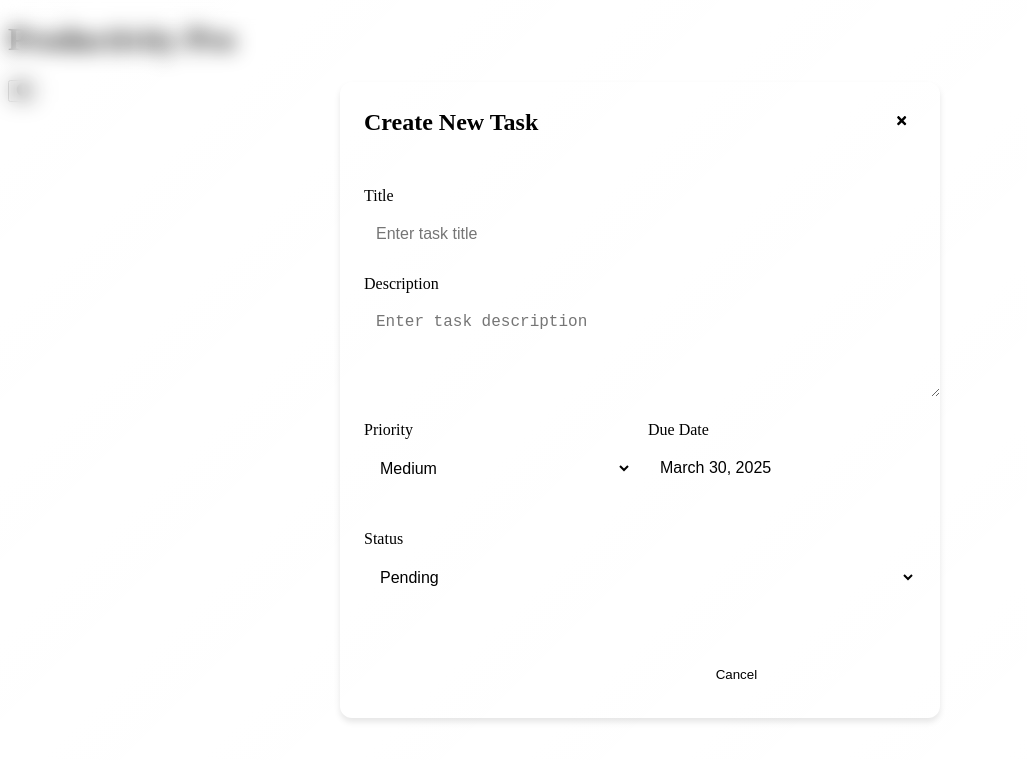
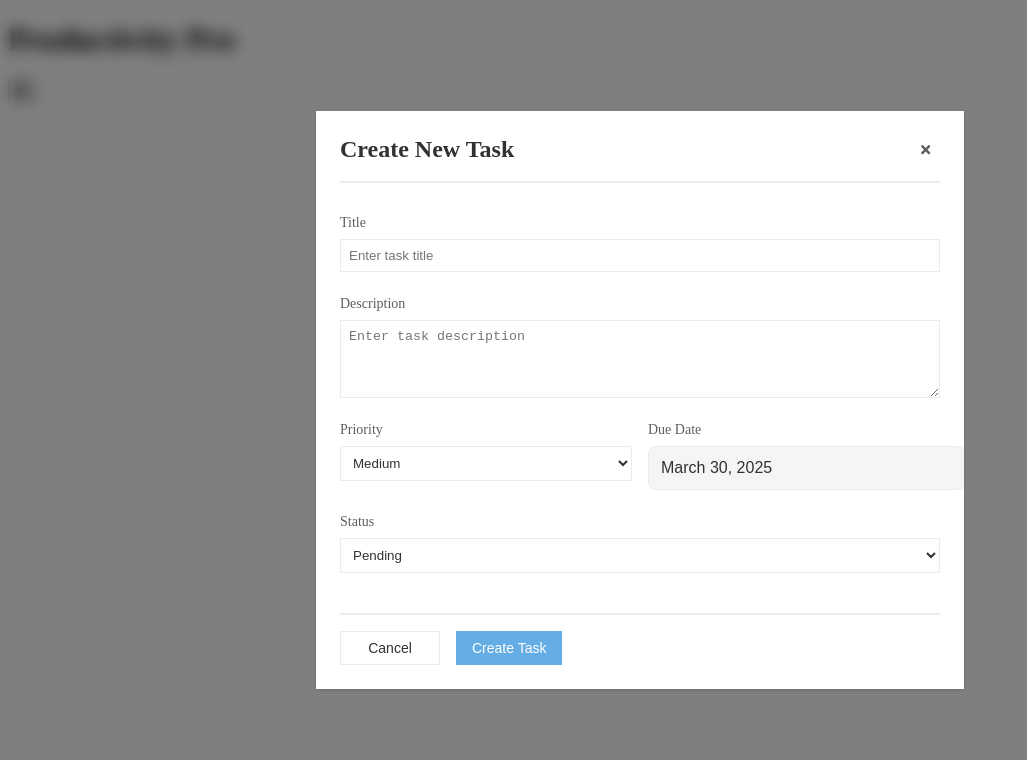
Before and after one commit to Sonakmg/to-do-frontend, a React (Create React App) app: page /new in a window 1280 px wide. Shown: the top 760 px of the page, without its empty margins (0-1027 px from the left). Built offline with nearby package versions, Linux system fonts and the light colour scheme; no server answers.

Commit message:
added some ui-ux more enhanced

```diff
--- a/src/styles/main.css
+++ b/src/styles/main.css
@@ -1,6 +1,35 @@
 /* Add this at the top of your CSS file */
 :root:not([data-hydrated="true"]) * {
   visibility: hidden;
+}
+
+/* Root Variables */
+:root {
+  /* Light Theme Colors */
+  --bg-primary: #ffffff;
+  --bg-secondary: #f5f5f5;
+  --bg-secondary-hover: #e8e8e8;
+  --text-primary: #323130;
+  --text-secondary: #605e5c;
+  --border-color: #edebe9;
+  --primary-color: #0078d4;
+  --primary-color-light: #2b88d9;
+  --primary-color-dark: #106ebe;
+  --success-color: #107c10;
+  --warning-color: #797673;
+  --error-color: #a4262c;
+  --shadow-color: rgba(0, 0, 0, 0.1);
+
+  /* Dark Theme Colors */
+  --bg-primary-dark: #1b1b1b;
+  --bg-secondary-dark: #2d2d2d;
+  --bg-secondary-dark-hover: #3d3d3d;
+  --text-primary-dark: #ffffff;
+  --text-secondary-dark: #c8c8c8;
+  --border-color-dark: #3d3d3d;
+  --primary-color-dark: #2b88d9;
+  --primary-color-dark-light: #3b8ee6;
+  --shadow-color-dark: rgba(0, 0, 0, 0.3);
 }
 
 /* Filter Bar Styles */
@@ -8,7 +37,7 @@
     display: flex;
     gap: 1rem;
     padding: 1rem;
-    background-color: var(--bg-secondary);
+    background-color: var(--bg-primary);
     border-radius: 0.5rem;
     margin-bottom: 1.5rem;
     flex-wrap: wrap;
@@ -86,25 +115,25 @@
   /* Status Badge Styles */
   .status-badge {
     padding: 0.25rem 0.5rem;
-    border-radius: 12px;
+    border-radius: 0;
     font-size: 0.75rem;
-    font-weight: 600;
-    text-transform: uppercase;
+    font-weight: 500;
+    text-transform: none;
   }
 
   .status-badge.todo {
-    background-color: #e9ecef;
-    color: #495057;
+    background-color: var(--bg-secondary);
+    color: var(--text-secondary);
   }
 
   .status-badge.in-progress {
-    background-color: #fff3bf;
-    color: #674d00;
+    background-color: #e1dfdd;
+    color: var(--text-secondary);
   }
 
   .status-badge.completed {
-    background-color: #d3f9d8;
-    color: #2b8a3e;
+    background-color: #e1dfdd;
+    color: var(--text-secondary);
   }
 
   /* Loading Spinner Styles */
@@ -130,16 +159,18 @@
 
   /* styles/main.css */
 .todo-card {
-    border-radius: 8px;
-    padding: 1.2rem;
-    margin-bottom: 1.5rem;
-    box-shadow: 0 2px 8px rgba(0, 0, 0, 0.1);
-    transition: transform 0.2s ease, box-shadow 0.2s ease;
+    background-color: var(--bg-primary);
+    border-radius: 0;
+    padding: 1rem;
+    margin-bottom: 0.5rem;
+    border: 1px solid var(--border-color);
+    transition: all 0.2s ease;
   }
 
   .todo-card:hover {
-    transform: translateY(-2px);
-    box-shadow: 0 4px 12px rgba(0, 0, 0, 0.15);
+    background-color: var(--bg-secondary);
+    transform: none;
+    box-shadow: none;
   }
 
   .todo-card.light {
@@ -148,27 +179,28 @@
   }
 
   .todo-card.dark {
-    background-color: #2d3748;
-    border: 1px solid #4a5568;
+    background-color: var(--bg-primary-dark);
+    border-color: var(--border-color-dark);
   }
 
   .todo-header {
     display: flex;
     justify-content: space-between;
     align-items: center;
-    margin-bottom: 0.8rem;
+    margin-bottom: 0.5rem;
   }
 
   .todo-title {
     margin: 0;
-    font-size: 1.1rem;
+    font-size: 1rem;
     color: var(--text-primary);
+    font-weight: 500;
   }
 
   .todo-description {
-    margin: 0.8rem 0;
+    margin: 0.5rem 0;
     color: var(--text-secondary);
-    font-size: 0.95rem;
+    font-size: 0.875rem;
     line-height: 1.5;
   }
 
@@ -192,36 +224,26 @@
   }
 
   .action-btn {
-    padding: 0.4rem;
-    border-radius: 4px;
-    border: none;
-    background: transparent;
-    cursor: pointer;
-    transition: background-color 0.2s ease;
+    padding: 0.25rem;
+    border-radius: 0;
+    color: var(--text-secondary);
+  }
+
+  .action-btn:hover {
+    background-color: var(--bg-secondary);
+    color: var(--text-primary);
   }
 
   .complete-btn {
-    color: #38a169;
-  }
-
-  .complete-btn:hover {
-    background-color: rgba(56, 161, 105, 0.1);
+    color: var(--success-color);
   }
 
   .edit-btn {
-    color: #3182ce;
-  }
-
-  .edit-btn:hover {
-    background-color: rgba(49, 130, 206, 0.1);
+    color: var(--primary-color);
   }
 
   .delete-btn {
-    color: #e53e3e;
-  }
-
-  .delete-btn:hover {
-    background-color: rgba(229, 62, 62, 0.1);
+    color: var(--error-color);
   }
 
 /* Todo Form Styles */
@@ -231,8 +253,8 @@
   left: 0;
   right: 0;
   bottom: 0;
-  background: linear-gradient(135deg, rgba(255, 255, 255, 0.1), rgba(255, 255, 255, 0.05));
-  backdrop-filter: blur(10px);
+  background: rgba(0, 0, 0, 0.5);
+  backdrop-filter: blur(8px);
   display: flex;
   align-items: center;
   justify-content: center;
@@ -243,38 +265,45 @@
 
 .todo-form-container {
   background-color: var(--bg-primary);
-  border-radius: 0.75rem;
-  box-shadow: 0 4px 6px rgba(0, 0, 0, 0.1);
+  border-radius: 0;
+  box-shadow: 0 2px 4px var(--shadow-color);
   width: 100%;
   max-width: 600px;
   max-height: 90vh;
   overflow-y: auto;
-  animation: slideUp 0.4s ease-out;
-  transform-origin: center;
+  padding: 1.5rem;
+  position: relative;
+  animation: slideUp 0.3s ease-out;
 }
 
 .todo-form-container.success {
-  animation: successPulse 0.5s ease-out;
+  background: linear-gradient(135deg, #3b82f6, #2563eb);
+  color: white;
+  text-align: center;
+  padding: 3rem 2rem;
 }
 
 .success-content {
-  padding: 2rem;
-  text-align: center;
-  animation: fadeIn 0.5s ease-out;
+  display: flex;
+  flex-direction: column;
+  align-items: center;
+  gap: 2rem;
 }
 
 .todo-form-header {
   display: flex;
   justify-content: space-between;
   align-items: center;
-  padding: 1.5rem;
-  border-bottom: 1px solid var(--border-color);
+  margin-bottom: 2rem;
+  padding-bottom: 1rem;
+  border-bottom: 2px solid var(--border-color);
 }
 
 .todo-form-header h2 {
   margin: 0;
   font-size: 1.5rem;
   color: var(--text-primary);
+  font-weight: 600;
 }
 
 .close-button {
@@ -283,95 +312,96 @@
   color: var(--text-secondary);
   cursor: pointer;
   padding: 0.5rem;
-  border-radius: 0.375rem;
+  border-radius: 50%;
   transition: all 0.2s ease;
+  display: flex;
+  align-items: center;
+  justify-content: center;
 }
 
 .close-button:hover {
   background-color: var(--bg-secondary);
   color: var(--text-primary);
+  transform: rotate(90deg);
 }
 
 .todo-form {
-  padding: 1.5rem;
+  display: flex;
+  flex-direction: column;
+  gap: 1.5rem;
 }
 
 .form-group {
-  margin-bottom: 1.25rem;
-  animation: fadeIn 0.3s ease-out;
-  animation-fill-mode: both;
+  display: flex;
+  flex-direction: column;
+  gap: 0.5rem;
 }
-
-.form-group:nth-child(1) { animation-delay: 0.1s; }
-.form-group:nth-child(2) { animation-delay: 0.2s; }
-.form-group:nth-child(3) { animation-delay: 0.3s; }
-.form-group:nth-child(4) { animation-delay: 0.4s; }
-.form-group:nth-child(5) { animation-delay: 0.5s; }
 
 .form-row {
   display: grid;
   grid-template-columns: 1fr 1fr;
   gap: 1rem;
-  margin-bottom: 1.25rem;
 }
 
 .form-group label {
-  display: block;
-  margin-bottom: 0.5rem;
+  font-size: 0.875rem;
   font-weight: 500;
-  color: var(--text-primary);
+  color: var(--text-secondary);
 }
 
 .form-input {
-  width: 100%;
-  padding: 0.75rem;
+  background-color: var(--bg-primary);
   border: 1px solid var(--border-color);
-  border-radius: 0.5rem;
-  background-color: var(--bg-secondary);
+  border-radius: 0;
+  padding: 0.5rem;
   color: var(--text-primary);
-  font-size: 1rem;
   transition: all 0.2s ease;
 }
 
 .form-input:focus {
-  outline: none;
   border-color: var(--primary-color);
-  box-shadow: 0 0 0 2px var(--primary-color-light);
+  box-shadow: none;
+  background-color: var(--bg-primary);
 }
 
 .form-input.error {
-  border-color: #e53e3e;
+  border-color: #EF4444;
 }
 
 .form-input.error:focus {
-  box-shadow: 0 0 0 2px rgba(229, 62, 62, 0.2);
+  box-shadow: 0 0 0 3px rgba(239, 68, 68, 0.1);
 }
 
 .error-message {
-  color: #e53e3e;
+  color: #EF4444;
   font-size: 0.875rem;
   margin-top: 0.25rem;
 }
 
 .form-actions {
   display: flex;
-  justify-content: flex-end;
   gap: 1rem;
-  margin-top: 2rem;
-  padding-top: 1.5rem;
-  border-top: 1px solid var(--border-color);
+  margin-top: 1rem;
+  padding-top: 1rem;
+  border-top: 2px solid var(--border-color);
 }
 
 .btn {
-  padding: 0.75rem 1.5rem;
-  border-radius: 0.5rem;
+  padding: 0.5rem 1rem;
+  border-radius: 0;
+  font-size: 0.875rem;
   font-weight: 500;
   cursor: pointer;
   transition: all 0.2s ease;
+  border: 1px solid var(--border-color);
+  display: inline-flex;
+  align-items: center;
+  justify-content: center;
+  min-width: 100px;
 }
 
 .btn:disabled {
-  opacity: 0.7;
+  opacity: 0.6;
   cursor: not-allowed;
 }
 
@@ -383,47 +413,53 @@
 
 .btn-primary:hover:not(:disabled) {
   background-color: var(--primary-color-dark);
+  transform: none;
+  box-shadow: none;
 }
 
 .btn-secondary {
-  background-color: var(--bg-secondary);
+  background-color: var(--bg-primary);
   color: var(--text-primary);
-  border: 1px solid var(--border-color);
 }
 
 .btn-secondary:hover:not(:disabled) {
-  background-color: var(--bg-secondary-dark);
+  background-color: var(--bg-secondary);
+  transform: none;
+  box-shadow: none;
 }
 
 /* Dark mode styles */
+.dark .todo-form-overlay {
+  background: rgba(0, 0, 0, 0.75);
+}
+
 .dark .todo-form-container {
   background-color: var(--bg-primary-dark);
-  border-color: var(--border-color-dark);
+  border: 1px solid var(--border-color-dark);
 }
 
 .dark .todo-form-header {
-  border-color: var(--border-color-dark);
+  border-bottom-color: var(--border-color-dark);
 }
 
 .dark .form-input {
-  background-color: var(--bg-secondary-dark);
+  background-color: var(--bg-primary-dark);
   border-color: var(--border-color-dark);
   color: var(--text-primary-dark);
 }
 
 .dark .form-input:focus {
+  background-color: var(--bg-primary-dark);
   border-color: var(--primary-color-dark);
-  box-shadow: 0 0 0 2px var(--primary-color-dark-light);
 }
 
 .dark .btn-secondary {
   background-color: var(--bg-secondary-dark);
-  border-color: var(--border-color-dark);
   color: var(--text-primary-dark);
 }
 
 .dark .btn-secondary:hover:not(:disabled) {
-  background-color: var(--bg-secondary-darker);
+  background-color: var(--bg-secondary-dark-hover);
 }
 
 /* Responsive styles */
@@ -433,9 +469,7 @@
   }
 
   .todo-form-container {
-    margin: 0;
-    max-height: 100vh;
-    border-radius: 0;
+    padding: 1rem;
   }
 
   .form-actions {
@@ -531,34 +565,31 @@
 
 /* Anime Quote Styles */
 .anime-quote {
-  margin-bottom: 2rem;
-  padding: 1.5rem;
-  background: linear-gradient(135deg, rgba(255, 255, 255, 0.1), rgba(255, 255, 255, 0.05));
+  background: rgba(255, 255, 255, 0.1);
+  padding: 2rem;
   border-radius: 1rem;
-  box-shadow: 0 4px 6px rgba(0, 0, 0, 0.1);
-  animation: quoteAppear 0.6s ease-out;
+  text-align: center;
+  animation: quoteAppear 0.5s ease-out;
+  backdrop-filter: blur(8px);
 }
 
 .quote-text {
   font-size: 1.25rem;
   font-weight: 500;
-  color: var(--text-primary);
   margin-bottom: 1rem;
   line-height: 1.6;
-  font-style: italic;
+  color: white;
 }
 
 .quote-attribution {
   display: flex;
   flex-direction: column;
   gap: 0.5rem;
-  color: var(--text-secondary);
-  font-size: 0.875rem;
+  color: rgba(255, 255, 255, 0.8);
 }
 
 .character {
   font-weight: 600;
-  color: var(--primary-color);
 }
 
 .anime {
@@ -567,12 +598,8 @@
 
 /* Animations */
 @keyframes fadeIn {
-  from {
-    opacity: 0;
-  }
-  to {
-    opacity: 1;
-  }
+  from { opacity: 0; }
+  to { opacity: 1; }
 }
 
 @keyframes slideUp {
@@ -587,15 +614,9 @@
 }
 
 @keyframes successPulse {
-  0% {
-    transform: scale(1);
-  }
-  50% {
-    transform: scale(1.02);
-  }
-  100% {
-    transform: scale(1);
-  }
+  0% { transform: scale(1); }
+  50% { transform: scale(1.05); }
+  100% { transform: scale(1); }
 }
 
 @keyframes quoteAppear {
@@ -609,23 +630,77 @@
   }
 }
 
-/* Form field animations */
-.form-group {
-  animation: fadeIn 0.3s ease-out;
-  animation-fill-mode: both;
+/* Header Styles */
+.header {
+  background: var(--bg-primary);
+  padding: 0.75rem 1rem;
+  box-shadow: 0 1px 2px var(--shadow-color);
+  position: sticky;
+  top: 0;
+  z-index: 100;
+  border-bottom: 1px solid var(--border-color);
 }
 
-.form-group:nth-child(1) { animation-delay: 0.1s; }
-.form-group:nth-child(2) { animation-delay: 0.2s; }
-.form-group:nth-child(3) { animation-delay: 0.3s; }
-.form-group:nth-child(4) { animation-delay: 0.4s; }
-.form-group:nth-child(5) { animation-delay: 0.5s; }
+.header-content {
+  max-width: 1200px;
+  margin: 0 auto;
+  display: flex;
+  justify-content: space-between;
+  align-items: center;
+}
+
+/* Logo Styles */
+.logo {
+  display: flex;
+  align-items: center;
+  gap: 0.75rem;
+  text-decoration: none;
+  transition: transform 0.2s ease;
+}
+
+.logo:hover {
+  transform: scale(1.05);
+}
+
+.logo-icon {
+  font-size: 2rem;
+  color: var(--primary-color);
+  transition: transform 0.2s ease;
+}
+
+.logo:hover .logo-icon {
+  transform: rotate(15deg);
+}
+
+.logo-text {
+  font-size: 1.5rem;
+  font-weight: 700;
+  color: var(--text-primary);
+  letter-spacing: -0.5px;
+  background: linear-gradient(135deg, var(--primary-color), var(--primary-color-dark));
+  -webkit-background-clip: text;
+  -webkit-text-fill-color: transparent;
+  text-shadow: 0 2px 4px var(--shadow-color);
+}
 
 /* Dark mode styles */
-.dark .todo-form-overlay {
-  background: linear-gradient(135deg, rgba(0, 0, 0, 0.2), rgba(0, 0, 0, 0.1));
+.dark .logo-text {
+  background: linear-gradient(135deg, var(--primary-color-dark), var(--primary-color-dark-light));
+  -webkit-background-clip: text;
+  -webkit-text-fill-color: transparent;
 }
 
-.dark .anime-quote {
-  background: linear-gradient(135deg, rgba(255, 255, 255, 0.05), rgba(255, 255, 255, 0.02));
+/* Responsive styles */
+@media (max-width: 640px) {
+  .header {
+    padding: 0.5rem;
+  }
+
+  .logo-icon {
+    font-size: 1.75rem;
+  }
+
+  .logo-text {
+    font-size: 1.25rem;
+  }
 }
```
Also changed, not shown: src/App.jsx (+15 -17 lines), src/components/AnimeQuote.jsx (+5 -5 lines), src/components/Logo.jsx (added, +13 -0 lines), src/components/TodoForm.jsx (+12 -2 lines).
